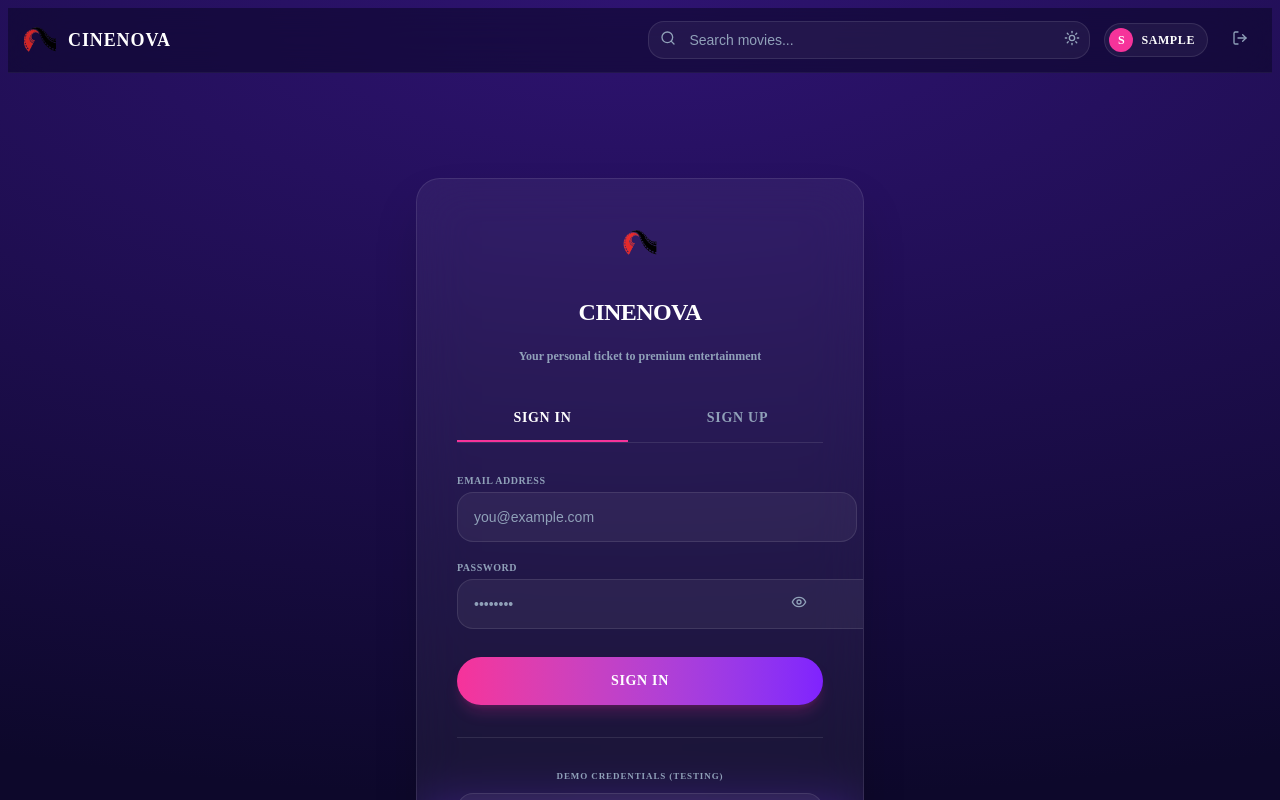
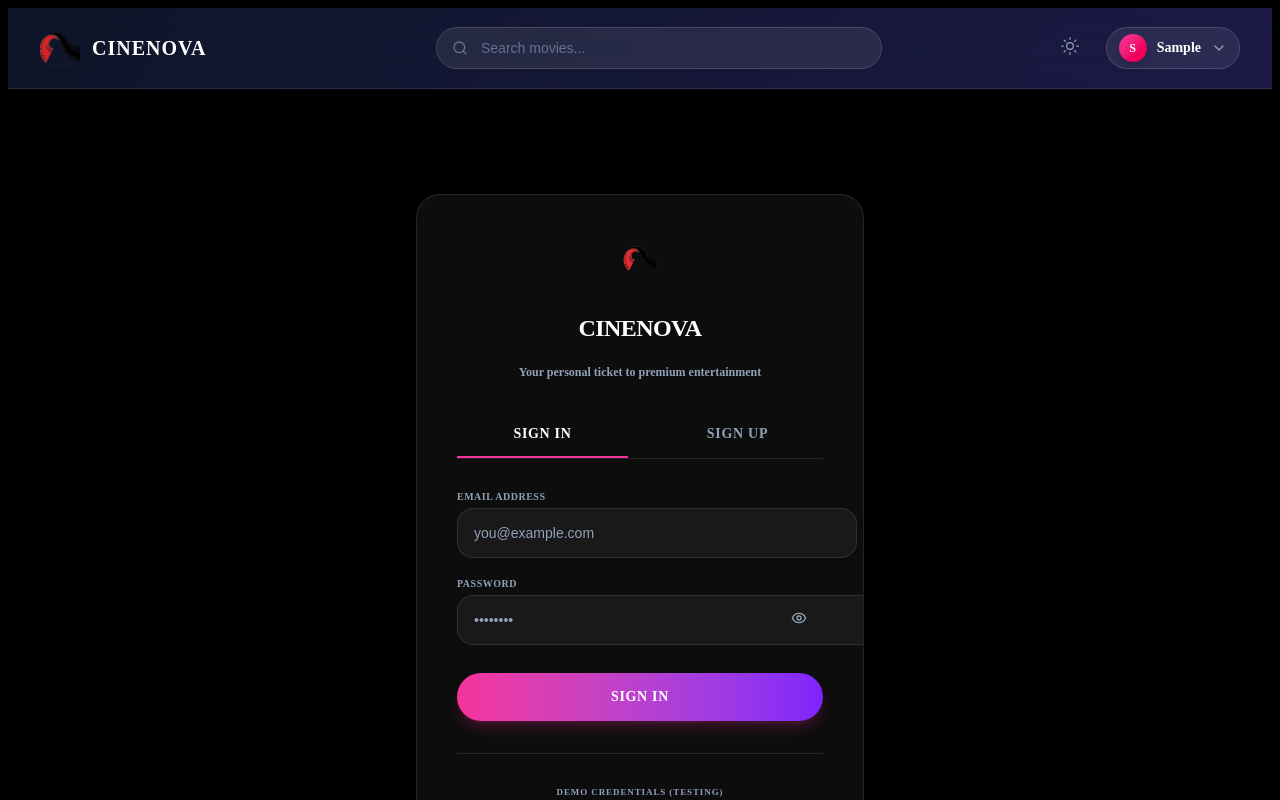
Before and after one commit to NehalJain0702/CineNova, a React (Vite) app in the folder frontend/: page /auth in a window 1280 px wide. Shown: the top 800 px of the page. Built offline with nearby package versions, Linux system fonts and the light colour scheme; no server answers; sample sign-in values are in the browser's storage.

Commit message:
UI change

```diff
--- a/frontend/src/components/MovieCard.jsx
+++ b/frontend/src/components/MovieCard.jsx
@@ -18,7 +18,9 @@ function MovieCard({ movie, movieId, onBook }) {
   }
 
   // Use specific requested posters or a fallback
-  let posterUrl = movie.posterUrl || `https://picsum.photos/seed/${movie.id}/400/600`
+  let posterUrl = movie.posterURL
+  ? `http://localhost:8080${movie.posterURL}`
+  : `https://picsum.photos/seed/${movie.id}/400/600`
   const title = movie.title?.toLowerCase() || ''
 
   // Apply requested Avengers and Pushpa posters with working URLs
--- a/frontend/src/components/Navbar.jsx
+++ b/frontend/src/components/Navbar.jsx
@@ -1,11 +1,14 @@
 import React from 'react'
 import { Link, useNavigate } from 'react-router-dom'
-import { Menu, X, LogOut, Search, Moon, Sun } from 'lucide-react'
+import { Menu, X, LogOut, Search, Moon, Sun, ChevronDown } from 'lucide-react'
 import { useAuth } from '../contexts/AuthContext'
 import { useTheme } from '../hooks/useTheme'
-import logo from "./img.png";
+import logo from "./img.png"
+
 export function Navbar() {
   const [isMenuOpen, setIsMenuOpen] = React.useState(false)
+  const [isProfileOpen, setIsProfileOpen] = React.useState(false)
+  const [searchFocus, setSearchFocus] = React.useState(false)
   const { user, logout } = useAuth()
   const { isDark, toggleTheme } = useTheme()
   const navigate = useNavigate()
@@ -13,6 +16,7 @@ export function Navbar() {
   const handleLogout = () => {
     logout()
     navigate('/auth')
+    setIsProfileOpen(false)
   }
 
   const handleSearchSubmit = (e) => {
@@ -24,131 +28,260 @@ export function Navbar() {
     }
   }
 
+  const closeMenus = () => {
+    setIsMenuOpen(false)
+    setIsProfileOpen(false)
+  }
+
   return (
-    <nav className="sticky top-0 z-50 bg-[#0c082b]/60 border-b border-white/5 backdrop-blur-xl transition-all duration-300">
-      <div className="app-container px-4">
-        <div className="flex justify-between items-center h-16">
-          {/* Logo */}
-          <Link to="/" className="flex items-center gap-3 no-underline group">
+    <nav
+      className="sticky top-0 z-50 border-b transition-all duration-300"
+      style={{
+        background: isDark
+          ? 'linear-gradient(135deg, rgba(15, 23, 42, 0.95) 0%, rgba(30, 27, 75, 0.95) 100%)'
+          : 'linear-gradient(135deg, rgba(255, 255, 255, 0.95) 0%, rgba(245, 243, 255, 0.95) 100%)',
+        borderColor: isDark ? 'rgba(255, 255, 255, 0.1)' : 'rgba(0, 0, 0, 0.08)'
+      }}
+    >
+      <div className="backdrop-blur-xl">
+        <div className="max-w-7xl mx-auto px-4 sm:px-6 lg:px-8">
+          <div className="flex items-center justify-between h-16 sm:h-20">
+
+            {/* LEFT SECTION: Logo */}
+            <Link
+              to="/"
+              className="flex items-center gap-2.5 sm:gap-3 flex-shrink-0 group hover:opacity-80 transition-opacity duration-300 no-underline"
+              aria-label="CineNova Home"
+            >
+              <div className="relative w-8 h-8 sm:w-10 sm:h-10 rounded-lg overflow-hidden shadow-lg group-hover:shadow-xl transition-shadow duration-300">
                 <img
                   src={logo}
-                  alt="Logo"
-                  className="w-8 h-8 object-cover rounded-md group-hover:scale-105 transition-transform duration-200"
+                  alt="CineNova"
+                  className="w-full h-full object-cover group-hover:scale-110 transition-transform duration-300"
                 />
-            <span className="font-black text-lg hidden sm:inline text-white uppercase tracking-wider">
+              </div>
+              <span
+                className={`hidden sm:inline font-black text-lg sm:text-xl uppercase tracking-wider transition-colors duration-300 ${
+                  isDark ? 'text-white' : 'text-slate-900'
+                }`}
+              >
                 CineNova
               </span>
             </Link>
 
-          {/* Desktop Menu */}
-          <div className="hidden md:flex items-center justify-between gap-6 flex-1 px-8">
-            {/* Search */}
-            <form onSubmit={handleSearchSubmit} className="relative w-full max-w-sm ml-auto">
+            {/* CENTER SECTION: Search Bar (Desktop) */}
+            <form
+              onSubmit={handleSearchSubmit}
+              className="hidden md:flex items-center flex-1 max-w-sm mx-6 lg:mx-8"
+            >
+              <div className="relative w-full">
+                <div
+                  className="absolute left-0 inset-y-0 flex items-center pl-4 pointer-events-none transition-colors duration-300"
+                  style={{ color: isDark ? 'rgba(148, 163, 184, 0.6)' : 'rgba(100, 116, 139, 0.6)' }}
+                >
+                  <Search className="w-4 h-4" />
+                </div>
                 <input
                   type="text"
                   name="search"
                   placeholder="Search movies..."
-                className="input pl-10 py-2 w-full"
+                  onFocus={() => setSearchFocus(true)}
+                  onBlur={() => setSearchFocus(false)}
+                  className={`w-full pl-11 pr-4 py-2.5 rounded-full font-medium text-sm transition-all duration-300 border ${
+                    isDark
+                      ? `bg-white/8 text-white placeholder:text-slate-500 border-white/15 focus:border-purple-400/50 focus:bg-white/12 focus:outline-none focus:ring-2 focus:ring-purple-400/20`
+                      : `bg-slate-100/80 text-slate-900 placeholder:text-slate-500 border-slate-200/50 focus:border-purple-400/50 focus:bg-white focus:outline-none focus:ring-2 focus:ring-purple-400/20`
+                  } ${searchFocus ? 'shadow-lg' : 'shadow-sm'}`}
+                  aria-label="Search movies"
                 />
-              <button type="submit" className="absolute left-3 top-1/2 -translate-y-1/2 text-slate-400 hover:text-white transition-colors">
-                <Search className="w-4 h-4" />
-              </button>
+              </div>
             </form>
 
-            {/* Theme Toggle & User Menu */}
-            <div className="flex items-center gap-4 flex-shrink-0">
+            {/* RIGHT SECTION: Actions */}
+            <div className="flex items-center gap-2 sm:gap-3 lg:gap-4 flex-shrink-0">
+
+              {/* Theme Toggle Button */}
               <button
                 onClick={toggleTheme}
-                className="p-2 rounded-full text-slate-400 hover:bg-white/10 transition-colors"
-                title="Toggle Theme"
+                className={`p-2 sm:p-2.5 rounded-lg transition-all duration-300 ${
+                  isDark
+                    ? 'text-slate-400 hover:text-white hover:bg-white/10'
+                    : 'text-slate-600 hover:text-slate-900 hover:bg-slate-900/5'
+                }`}
+                title={isDark ? 'Switch to light mode' : 'Switch to dark mode'}
+                aria-label={isDark ? 'Switch to light mode' : 'Switch to dark mode'}
               >
-                {isDark ? <Sun className="w-4 h-4" /> : <Moon className="w-4 h-4" />}
+                {isDark ? (
+                  <Sun className="w-5 h-5 sm:w-5 sm:h-5" strokeWidth={1.5} />
+                ) : (
+                  <Moon className="w-5 h-5 sm:w-5 sm:h-5" strokeWidth={1.5} />
+                )}
               </button>
 
+              {/* User Menu or Sign In (Desktop) */}
               {user ? (
-                <>
-                  <div className="flex items-center gap-2 pl-1 pr-3 py-1 rounded-full border border-white/10 bg-white/5">
-                    <div className="w-6 h-6 bg-pink-500 rounded-full flex items-center justify-center text-white text-xs font-black">
+                <div className="hidden sm:block relative">
+                  <button
+                    onClick={() => setIsProfileOpen(!isProfileOpen)}
+                    className={`flex items-center gap-2.5 px-3 py-1.5 rounded-full transition-all duration-300 ${
+                      isDark
+                        ? 'bg-white/8 border border-white/15 hover:bg-white/12 hover:border-white/25'
+                        : 'bg-slate-900/5 border border-slate-900/10 hover:bg-slate-900/8 hover:border-slate-900/15'
+                    }`}
+                    aria-label={`User menu for ${user.name || user.email}`}
+                    aria-expanded={isProfileOpen}
+                    aria-haspopup="true"
+                  >
+                    <div className="w-7 h-7 rounded-full flex items-center justify-center font-black text-xs text-white bg-gradient-to-br from-pink-500 to-rose-600 shadow-md">
                       {(user.name || user.email || 'U').charAt(0).toUpperCase()}
                     </div>
-                    <span className="text-white font-extrabold text-xs uppercase tracking-wider">{user.name?.split(' ')[0] || user.email?.split('@')[0]}</span>
+                    <span className={`font-semibold text-sm hidden lg:inline ${isDark ? 'text-white' : 'text-slate-900'}`}>
+                      {user.name?.split(' ')[0] || user.email?.split('@')[0]}
+                    </span>
+                    <ChevronDown className={`w-4 h-4 transition-transform duration-300 ${
+                      isDark ? 'text-slate-400' : 'text-slate-600'
+                    } ${isProfileOpen ? 'rotate-180' : ''}`} />
+                  </button>
+
+                  {/* Profile Dropdown */}
+                  {isProfileOpen && (
+                    <div
+                      className={`absolute right-0 mt-2 w-56 rounded-xl shadow-2xl border transition-all duration-300 animate-in fade-in slide-in-from-top-2 ${
+                        isDark
+                          ? 'bg-slate-900/95 border-white/10 backdrop-blur-xl'
+                          : 'bg-white/95 border-slate-200/50 backdrop-blur-xl'
+                      }`}
+                    >
+                      <div className={`px-4 py-3 border-b ${isDark ? 'border-white/10' : 'border-slate-200/50'}`}>
+                        <p className={`font-semibold ${isDark ? 'text-white' : 'text-slate-900'}`}>
+                          {user.name || 'User'}
+                        </p>
+                        <p className={`text-sm ${isDark ? 'text-slate-400' : 'text-slate-600'}`}>
+                          {user.email}
+                        </p>
                       </div>
                       <button
                         onClick={handleLogout}
-                    className="p-2 text-slate-400 hover:text-pink-500 hover:bg-white/5 rounded-full transition-colors"
-                    title="Logout"
+                        className={`w-full flex items-center gap-2 px-4 py-3 text-left font-medium transition-colors duration-300 ${
+                          isDark
+                            ? 'text-red-400 hover:bg-red-500/10'
+                            : 'text-red-600 hover:bg-red-50'
+                        }`}
                       >
                         <LogOut className="w-4 h-4" />
+                        Logout
+                      </button>
+                    </div>
+                  )}
+                </div>
+              ) : (
+                <Link
+                  to="/auth"
+                  className="hidden sm:inline-flex btn-primary text-xs sm:text-sm"
+                >
+                  Sign In
+                </Link>
+              )}
+
+              {/* Mobile Menu Toggle */}
+              <button
+                onClick={() => setIsMenuOpen(!isMenuOpen)}
+                className={`md:hidden p-2 rounded-lg transition-all duration-300 ${
+                  isDark
+                    ? 'text-slate-400 hover:text-white hover:bg-white/10'
+                    : 'text-slate-600 hover:text-slate-900 hover:bg-slate-900/5'
+                }`}
+                aria-label="Toggle menu"
+                aria-expanded={isMenuOpen}
+              >
+                {isMenuOpen ? (
+                  <X className="w-6 h-6" strokeWidth={1.5} />
+                ) : (
+                  <Menu className="w-6 h-6" strokeWidth={1.5} />
+                )}
+              </button>
+            </div>
+          </div>
+
+          {/* Mobile Search Bar */}
+          <form
+            onSubmit={handleSearchSubmit}
+            className="md:hidden pb-4 px-2"
+          >
+            <div className="relative">
+              <div
+                className="absolute left-0 inset-y-0 flex items-center pl-4 pointer-events-none"
+                style={{ color: isDark ? 'rgba(148, 163, 184, 0.6)' : 'rgba(100, 116, 139, 0.6)' }}
+              >
+                <Search className="w-4 h-4" />
+              </div>
+              <input
+                type="text"
+                name="search"
+                placeholder="Search movies..."
+                className={`w-full pl-11 pr-4 py-2.5 rounded-full font-medium text-sm transition-all duration-300 border ${
+                  isDark
+                    ? `bg-white/8 text-white placeholder:text-slate-500 border-white/15 focus:border-purple-400/50 focus:bg-white/12 focus:outline-none focus:ring-2 focus:ring-purple-400/20`
+                    : `bg-slate-100/80 text-slate-900 placeholder:text-slate-500 border-slate-200/50 focus:border-purple-400/50 focus:bg-white focus:outline-none focus:ring-2 focus:ring-purple-400/20`
+                } shadow-sm`}
+                aria-label="Search movies on mobile"
+              />
+            </div>
+          </form>
+        </div>
+      </div>
+
+      {/* Mobile Menu Panel */}
+      {isMenuOpen && (
+        <div
+          className={`md:hidden border-t transition-all duration-300 ${
+            isDark
+              ? 'bg-slate-900/50 border-white/10'
+              : 'bg-slate-900/5 border-slate-200/50'
+          }`}
+        >
+          <div className="max-w-7xl mx-auto px-4 sm:px-6 py-4 space-y-3">
+            {user ? (
+              <>
+                <div className={`flex items-center gap-3 px-4 py-3 rounded-lg ${
+                  isDark ? 'bg-white/8 border border-white/10' : 'bg-slate-900/5 border border-slate-200/50'
+                }`}>
+                  <div className="w-10 h-10 rounded-full flex items-center justify-center font-black text-sm text-white bg-gradient-to-br from-pink-500 to-rose-600">
+                    {(user.name || user.email || 'U').charAt(0).toUpperCase()}
+                  </div>
+                  <div className="flex-1 min-w-0">
+                    <p className={`font-semibold text-sm truncate ${isDark ? 'text-white' : 'text-slate-900'}`}>
+                      {user.name || 'User'}
+                    </p>
+                    <p className={`text-xs truncate ${isDark ? 'text-slate-400' : 'text-slate-600'}`}>
+                      {user.email}
+                    </p>
+                  </div>
+                </div>
+                <button
+                  onClick={handleLogout}
+                  className={`w-full flex items-center justify-center gap-2 px-4 py-3 rounded-lg font-semibold transition-colors duration-300 ${
+                    isDark
+                      ? 'text-red-400 hover:bg-red-500/10 bg-white/5'
+                      : 'text-red-600 hover:bg-red-50 bg-slate-900/5'
+                  }`}
+                >
+                  <LogOut className="w-4 h-4" />
+                  Logout
                 </button>
               </>
             ) : (
-                <Link to="/auth" className="btn-primary">
+              <Link
+                to="/auth"
+                className="btn-primary w-full justify-center"
+                onClick={closeMenus}
+              >
                 Sign In
               </Link>
             )}
           </div>
         </div>
-
-          {/* Mobile Controls */}
-          <div className="md:hidden flex items-center gap-2">
-            <button
-              onClick={toggleTheme}
-              className="p-2 text-slate-400 hover:bg-white/10 rounded-lg transition-colors"
-            >
-              {isDark ? <Sun className="w-5 h-5" /> : <Moon className="w-5 h-5" />}
-            </button>
-            <button
-              className="p-2 text-slate-400 hover:bg-white/10 rounded-lg transition-colors"
-              onClick={() => setIsMenuOpen(!isMenuOpen)}
-            >
-              {isMenuOpen ? (
-                <X className="w-6 h-6" />
-              ) : (
-                <Menu className="w-6 h-6" />
       )}
-            </button>
-        </div>
-
-        {/* Mobile Menu */}
-        {isMenuOpen && (
-          <div className="md:hidden absolute top-[100%] left-0 right-0 p-4 border-b border-white/10 bg-[#0c082b]/95 shadow-lg backdrop-blur-xl">
-            <form onSubmit={handleSearchSubmit} className="relative mb-4">
-              <input
-                type="text"
-                name="search"
-                placeholder="Search movies..."
-                className="input pl-10"
-              />
-              <button type="submit" className="absolute left-3 top-1/2 -translate-y-1/2">
-                <Search className="w-4 h-4 text-slate-400" />
-              </button>
-            </form>
-
-            {user ? (
-              <div className="space-y-4 pt-4 border-t border-white/10">
-                <div className="flex items-center gap-3">
-                   <div className="w-8 h-8 bg-pink-500 rounded-full flex items-center justify-center text-white text-sm font-black">
-                      {(user.name || user.email || 'U').charAt(0).toUpperCase()}
-                    </div>
-                  <p className="text-white font-bold">{user.email || user.name}</p>
-                </div>
-                <button
-                  onClick={handleLogout}
-                  className="btn-secondary w-full justify-center text-pink-500 hover:border-pink-500/30"
-                >
-                  <LogOut className="w-4 h-4" />
-                  Logout
-                </button>
-              </div>
-            ) : (
-              <Link to="/auth" className="btn-primary w-full justify-center">
-                Sign In
-              </Link>
-            )}
-          </div>
-        )}
-        </div>
-      </div>
     </nav>
   )
 }
--- a/frontend/src/index.css
+++ b/frontend/src/index.css
@@ -19,12 +19,20 @@
   }
 
   body {
-    @apply bg-slate-950 text-slate-100 antialiased transition-colors duration-300;
-    background: radial-gradient(150% 100% at 50% 0%, #2e1371 0%, #0d082b 100%) no-repeat fixed;
+    @apply bg-white text-black antialiased transition-colors duration-300;
+  }
+
+  .dark body,
+  .dark {
+    @apply bg-black text-slate-100;
   }
 
   a {
-    @apply text-slate-400 hover:text-white transition-colors no-underline;
+    @apply text-black hover:text-gray-700 transition-colors no-underline;
+  }
+
+  .dark a {
+    @apply text-slate-400 hover:text-white;
   }
 
   button {
@@ -56,11 +64,19 @@
   }
 
   .card {
-    @apply rounded-3xl border border-white/10 bg-white/5 backdrop-blur-xl shadow-2xl transition-all duration-300;
+    @apply rounded-3xl border border-slate-300 bg-slate-50 backdrop-blur-xl shadow-lg transition-all duration-300 text-black;
+  }
+
+  .dark .card {
+    @apply border-white/10 bg-white/5 shadow-2xl text-slate-100;
   }
 
   .card-hover {
-    @apply transition-all duration-300 hover:border-white/20 hover:bg-white/8 hover:scale-[1.02] hover:shadow-[0_8px_30px_rgb(0,0,0,0.3)];
+    @apply transition-all duration-300 hover:border-slate-300 hover:bg-slate-100 hover:scale-[1.02] hover:shadow-[0_8px_30px_rgb(100,116,139,0.1)];
+  }
+
+  .dark .card-hover {
+    @apply hover:border-white/20 hover:bg-white/8 hover:shadow-[0_8px_30px_rgb(0,0,0,0.3)];
   }
 
   .btn-primary {
@@ -73,27 +89,46 @@
 
   .btn-secondary {
     @apply inline-flex items-center justify-center gap-2 rounded-full px-6 py-3 text-xs font-bold uppercase tracking-wider transition-all duration-300 whitespace-nowrap;
-    @apply bg-white/10 text-white border border-white/10 hover:bg-white/20;
-    @apply focus:outline-none focus:ring-2 focus:ring-white/50 focus:ring-offset-2 dark:focus:ring-offset-slate-950;
+    @apply bg-slate-200 text-black border border-slate-400 hover:bg-slate-300 hover:border-slate-500;
+    @apply focus:outline-none focus:ring-2 focus:ring-slate-500 focus:ring-offset-2;
     @apply disabled:opacity-40 disabled:cursor-not-allowed;
+  }
+
+  .dark .btn-secondary {
+    @apply bg-white/10 text-white border-white/10 hover:bg-white/20;
+    @apply focus:ring-white/50 focus:ring-offset-slate-950;
   }
 
   .btn-ghost {
     @apply inline-flex items-center justify-center gap-2 rounded-full px-5 py-2.5 text-xs font-bold uppercase tracking-wider transition-all duration-300 whitespace-nowrap;
-    @apply bg-transparent hover:bg-white/5 text-slate-400 hover:text-white;
+    @apply bg-transparent hover:bg-slate-100 text-slate-600 hover:text-slate-900;
     @apply focus:outline-none;
     @apply disabled:opacity-40 disabled:cursor-not-allowed;
   }
 
+  .dark .btn-ghost {
+    @apply hover:bg-white/5 text-slate-400 hover:text-white;
+  }
+
   .input {
-    @apply w-full rounded-2xl border border-white/10 bg-white/5 px-4 py-3.5 text-sm text-white;
-    @apply placeholder:text-slate-400;
-    @apply focus:outline-none focus:border-cyan-400 focus:ring-1 focus:ring-cyan-400;
+    @apply w-full rounded-2xl border border-slate-400 bg-white px-4 py-3.5 text-sm text-black;
+    @apply placeholder:text-slate-500;
+    @apply focus:outline-none focus:border-cyan-500 focus:ring-1 focus:ring-cyan-500;
     @apply transition-all duration-300;
   }
 
+  .dark .input {
+    @apply border-white/10 bg-white/5 text-white;
+    @apply placeholder:text-slate-400;
+    @apply focus:border-cyan-400 focus:ring-cyan-400;
+  }
+
   .chip {
-    @apply inline-flex items-center rounded-full border border-white/10 bg-white/5 px-3 py-1 text-xs font-semibold text-slate-300 transition-colors duration-200;
+    @apply inline-flex items-center rounded-full border border-slate-300 bg-slate-100 px-3 py-1 text-xs font-semibold text-slate-700 transition-colors duration-200;
+  }
+
+  .dark .chip {
+    @apply border-white/10 bg-white/5 text-slate-300;
   }
 }
 
@@ -104,6 +139,39 @@
 
   .glass-panel {
     @apply bg-white/5 backdrop-blur-xl border border-white/10 shadow-2xl transition-all duration-300;
+  }
+
+  /* Navbar animations */
+  @keyframes fadeIn {
+    from {
+      opacity: 0;
+    }
+    to {
+      opacity: 1;
+    }
+  }
+
+  @keyframes slideInFromTop {
+    from {
+      opacity: 0;
+      transform: translateY(-8px);
+    }
+    to {
+      opacity: 1;
+      transform: translateY(0);
+    }
+  }
+
+  .animate-in {
+    animation: fadeIn 0.2s ease-out;
+  }
+
+  .fade-in {
+    animation: fadeIn 0.2s ease-out;
+  }
+
+  .slide-in-from-top-2 {
+    animation: slideInFromTop 0.2s ease-out;
   }
 
   /* Ticket cutout visual elements */
--- a/frontend/src/pages/MovieDetailsPage.jsx
+++ b/frontend/src/pages/MovieDetailsPage.jsx
@@ -133,7 +133,9 @@ function MovieDetailsPage() {
   }
 
   const bannerUrl = `https://picsum.photos/seed/${movieId}banner/1920/600`
-  const posterUrl = movie.posterUrl || `https://picsum.photos/seed/${movieId}/400/600`
+  const posterUrl = movie.posterURL
+  ? `http://localhost:8080${movie.posterURL}`
+  : `https://picsum.photos/seed/${movieId}/400/600`
 
   return (
     <div className="min-h-screen pb-20">
```
Also changed, not shown: frontend/src/App.jsx (+2 -5 lines), 7 other files (tests, documents, lock files or other folders). Lines whose indentation alone changed are shown as unchanged.
